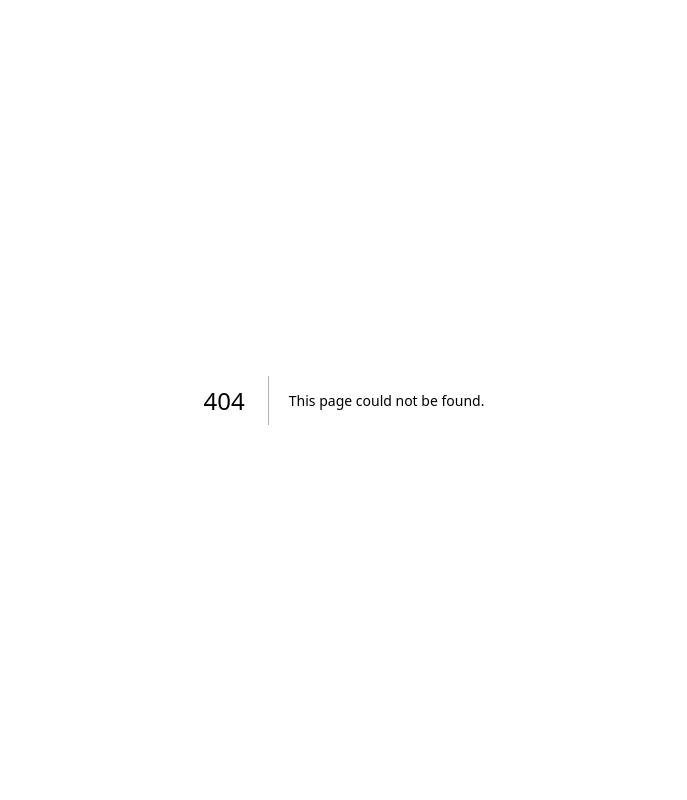
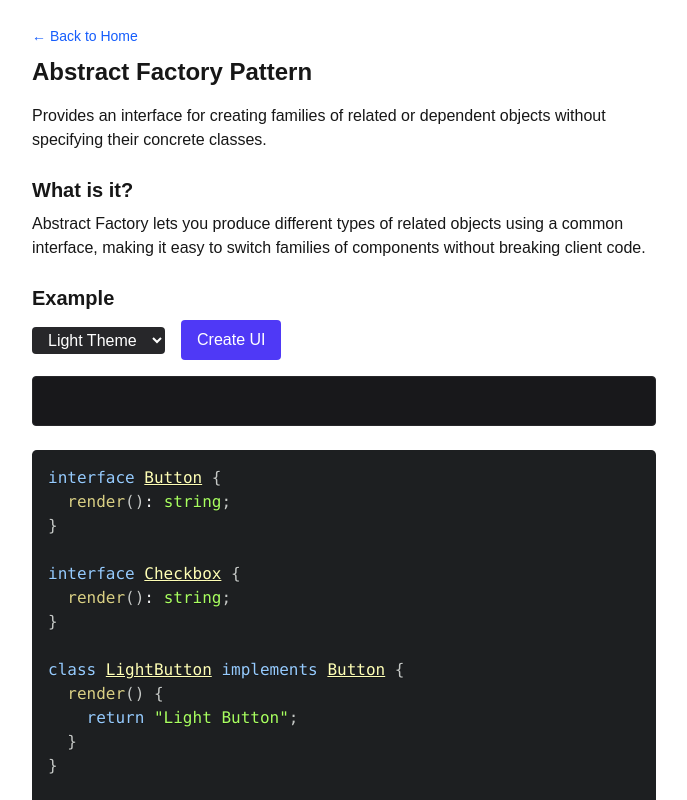
Before and after one commit to Mubtasim/patternalysis, a Next.js app: page /patterns/abstract-factory in a window 1280 px wide. Before the commit this address had no page. Shown: the top 800 px of the page, without its empty margins (296-983 px from the left). Built offline with nearby package versions, Linux system fonts and the light colour scheme.

Commit message:
feat: Add Abstract Factory pattern page and update home page to include it in the list of implemented patterns

```diff
--- a/src/app/page.tsx
+++ b/src/app/page.tsx
@@ -24,6 +24,7 @@ export default function Home() {
     "state",
     "template-method",
     "visitor",
+    "abstract-factory",
   ];
 
   const allPatterns = [
--- /dev/null
+++ b/src/app/patterns/abstract-factory/page.tsx
@@ -0,0 +1,170 @@
+"use client";
+
+import PatternLayout from "@/components/PatternLayout";
+import { useState } from "react";
+import { Prism as SyntaxHighlighter } from "react-syntax-highlighter";
+import { atomDark } from "react-syntax-highlighter/dist/cjs/styles/prism";
+
+// Abstract Product Interfaces
+interface Button {
+  render(): string;
+}
+
+interface Checkbox {
+  render(): string;
+}
+
+// Concrete Product Implementations: Light Theme
+class LightButton implements Button {
+  render(): string {
+    return "🟦 Light Button";
+  }
+}
+
+class LightCheckbox implements Checkbox {
+  render(): string {
+    return "☑️ Light Checkbox";
+  }
+}
+
+// Concrete Product Implementations: Dark Theme
+class DarkButton implements Button {
+  render(): string {
+    return "⬛ Dark Button";
+  }
+}
+
+class DarkCheckbox implements Checkbox {
+  render(): string {
+    return "🔲 Dark Checkbox";
+  }
+}
+
+// Abstract Factory Interface
+interface GUIFactory {
+  createButton(): Button;
+  createCheckbox(): Checkbox;
+}
+
+// Concrete Factories
+class LightThemeFactory implements GUIFactory {
+  createButton(): Button {
+    return new LightButton();
+  }
+  createCheckbox(): Checkbox {
+    return new LightCheckbox();
+  }
+}
+
+class DarkThemeFactory implements GUIFactory {
+  createButton(): Button {
+    return new DarkButton();
+  }
+  createCheckbox(): Checkbox {
+    return new DarkCheckbox();
+  }
+}
+
+export default function AbstractFactoryPage() {
+  const [theme, setTheme] = useState<"light" | "dark">("light");
+  const [log, setLog] = useState<string[]>([]);
+
+  const handleCreateUI = () => {
+    const factory: GUIFactory =
+      theme === "light" ? new LightThemeFactory() : new DarkThemeFactory();
+    const button = factory.createButton();
+    const checkbox = factory.createCheckbox();
+    setLog([button.render(), checkbox.render()]);
+  };
+
+  return (
+    <PatternLayout title="Abstract Factory">
+      <p className="mb-4">
+        Provides an interface for creating families of related or dependent
+        objects without specifying their concrete classes.
+      </p>
+
+      <h2 className="text-xl font-semibold mt-6 mb-2">What is it?</h2>
+      <p className="mb-4">
+        Abstract Factory lets you produce different types of related objects
+        using a common interface, making it easy to switch families of
+        components without breaking client code.
+      </p>
+
+      <h2 className="text-xl font-semibold mt-6 mb-2">Example</h2>
+      <div className="flex items-center gap-4 mb-4">
+        <select
+          value={theme}
+          onChange={(e) => setTheme(e.target.value as "light" | "dark")}
+          className="bg-zinc-800 text-white px-3 py-1 rounded"
+        >
+          <option value="light">Light Theme</option>
+          <option value="dark">Dark Theme</option>
+        </select>
+        <button
+          onClick={handleCreateUI}
+          className="bg-indigo-600 hover:bg-indigo-500 text-white px-4 py-2 rounded"
+        >
+          Create UI
+        </button>
+      </div>
+
+      <div className="bg-zinc-900 p-4 text-white text-sm rounded mb-6 border border-zinc-800 min-h-[50px]">
+        {log.map((item, idx) => (
+          <div key={idx}>{item}</div>
+        ))}
+      </div>
+
+      <SyntaxHighlighter language="ts" style={atomDark} className="rounded">
+        {`interface Button {
+  render(): string;
+}
+
+interface Checkbox {
+  render(): string;
+}
+
+class LightButton implements Button {
+  render() {
+    return "Light Button";
+  }
+}
+
+class DarkButton implements Button {
+  render() {
+    return "Dark Button";
+  }
+}
+
+interface GUIFactory {
+  createButton(): Button;
+  createCheckbox(): Checkbox;
+}
+
+class LightThemeFactory implements GUIFactory {
+  createButton() { return new LightButton(); }
+  createCheckbox() { return new LightCheckbox(); }
+}`}
+      </SyntaxHighlighter>
+
+      <h2 className="text-xl font-semibold mt-6 mb-2">Common Uses</h2>
+      <ul className="list-disc ml-6 mb-4">
+        <li>UI toolkits (light/dark themes)</li>
+        <li>Cross-platform apps (Mac vs Windows components)</li>
+        <li>Dependency injection for family object creation</li>
+      </ul>
+
+      <h2 className="text-xl font-semibold mt-6 mb-2">When to Use</h2>
+      <ul className="list-disc ml-6 mb-4">
+        <li>You need to create multiple families of related objects</li>
+        <li>You want to switch entire sets of objects easily</li>
+      </ul>
+
+      <h2 className="text-xl font-semibold mt-6 mb-2">Caution</h2>
+      <ul className="list-disc ml-6">
+        <li>Can grow complex with many products/factories</li>
+        <li>May lead to lots of boilerplate classes</li>
+      </ul>
+    </PatternLayout>
+  );
+}
```
